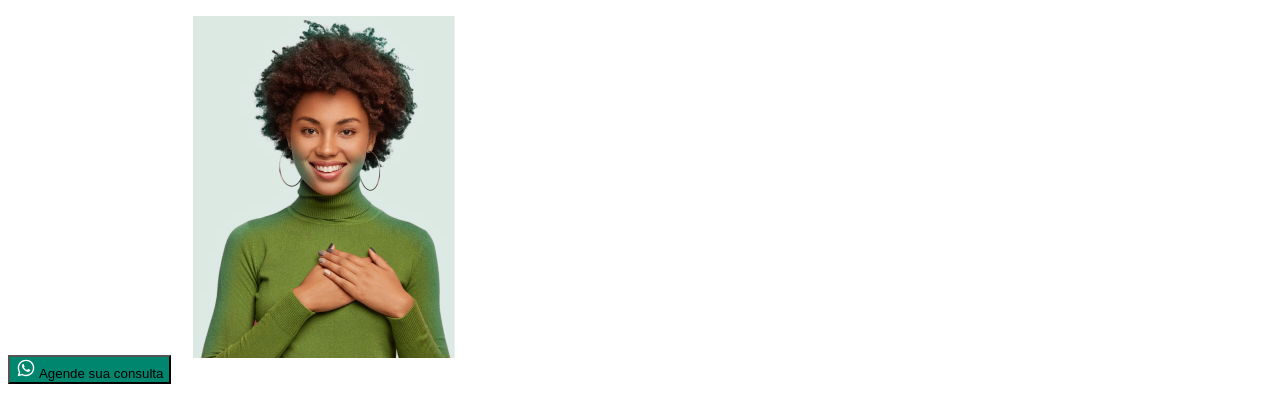
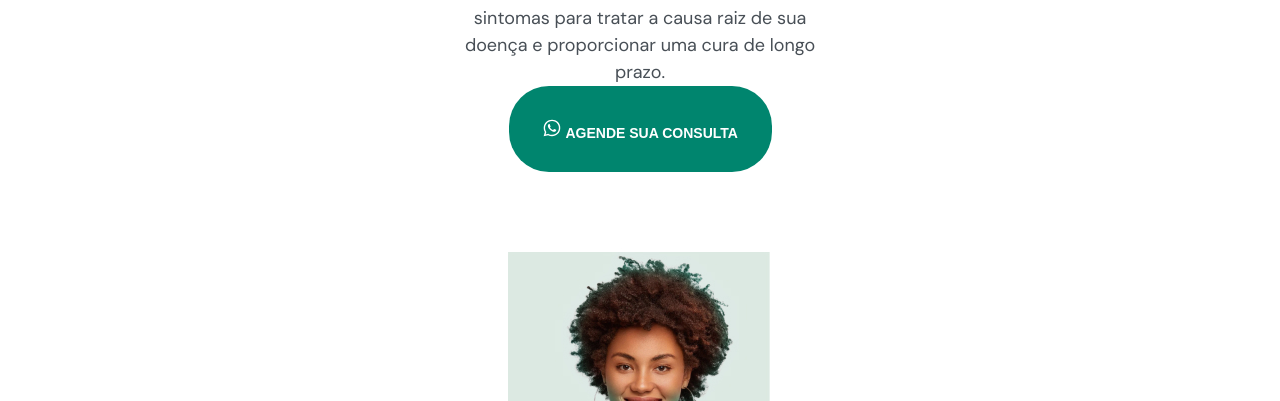
Before and after one commit to alanfmg/NLW, a plain HTML site: page index.html in a window 1280 px wide. Shown: the part 173-574 px from the top of the page. Drawn offline with Linux system fonts and the light colour scheme.

Commit message:
Update style.css

```diff
--- a/style.css
+++ b/style.css
@@ -1,23 +1,39 @@
+* {
+  margin: 0;
+  box-sizing: border-box;
+}
+
 :root {
 
   --primary-color: hsl(170, 100%, 26%);
   --secondary-color: hsl(210, 11%, 15%);
-
+  --paragraph: hsl(210, 9%, 31%);
   font-size: 62.5%; /* 1rem = 10px */
 }
 
 body {
   font-family: 'DM Sans';
   font-size: 1.6rem;
+  text-align: center;
+}
+
+header {
+  width: 37.5rem;
+  margin-right: auto;
+  margin-left: auto;
 }
 
 p {
   font-size: 1.8rem;
+  line-height: 150%;
+  font-weight: 400;
+  color: var(--paragraph)
 }
 
 h1 {
   font-size: 3.4rem;
-  color: var(--secondary-color)
+  color: var(--secondary-color);
+  line-height: 130%;
 }
 
 h4 {
@@ -27,4 +43,13 @@ h4 {
 
 button {
   background: var(--primary-color);
+  border: none;
+  border-radius: 4rem;
+  margin-bottom: 6rem;
+  height: 6.2em;
+  width: 26.3rem;
+  color: white;
+  font-size: 1.4rem;
+  font-weight: 700;
+  text-transform: uppercase;
 }
```
